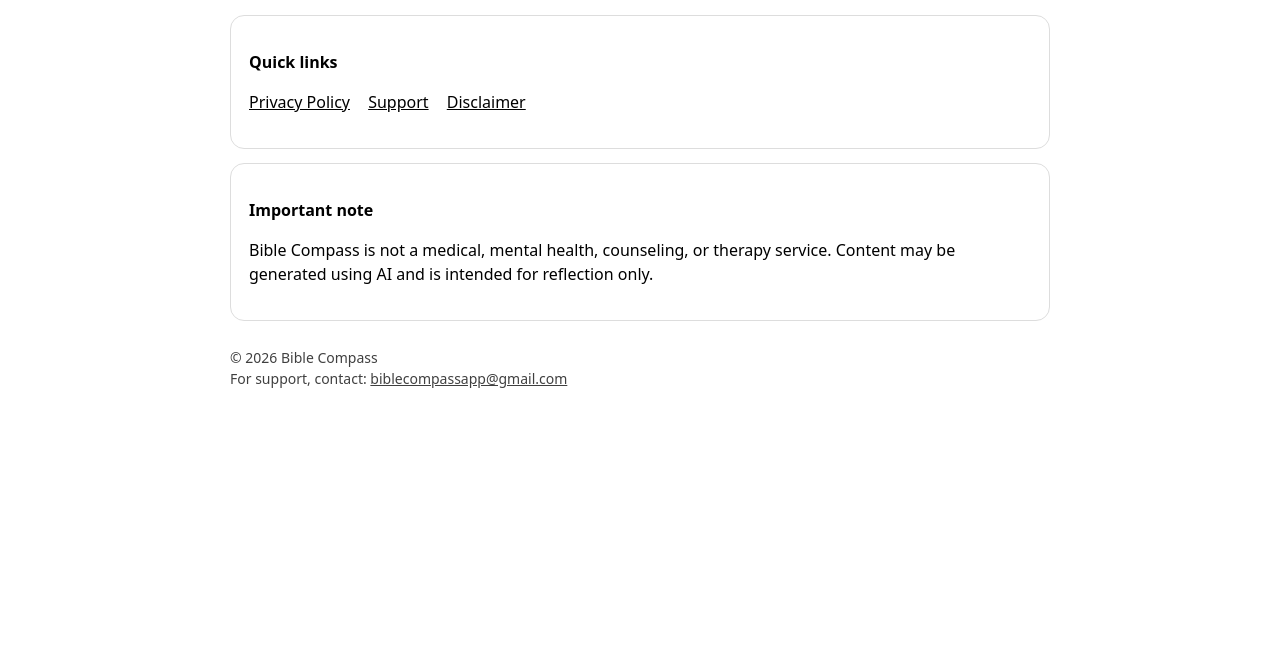
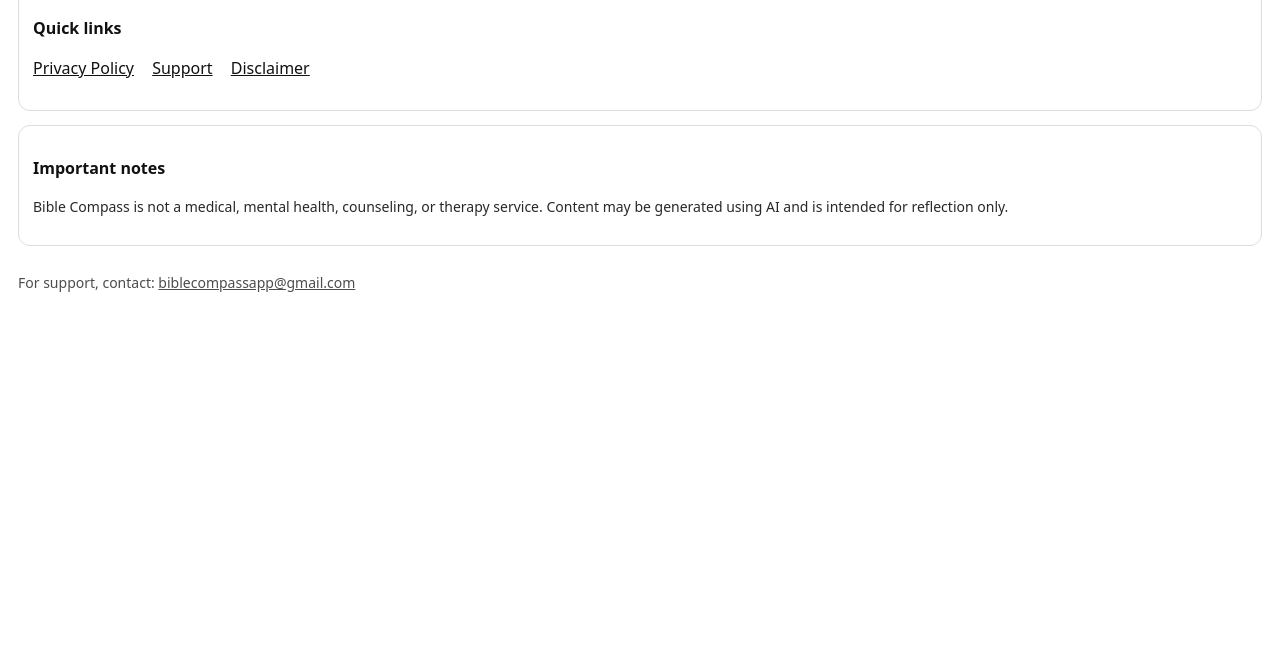
Before and after one commit to hyfen8ed-creator/bible-compass-site, a plain HTML site: page index.html in a window 1280 px wide. Shown: the part 132-800 px from the top of the page. Drawn offline with Linux system fonts and the light colour scheme.

Commit message:
Update index.html

```diff
--- a/index.html
+++ b/index.html
@@ -5,38 +5,21 @@
   <meta name="viewport" content="width=device-width,initial-scale=1" />
   <title>Bible Compass</title>
   <style>
-    body{
-      font-family:system-ui,-apple-system,Segoe UI,Roboto,Arial,sans-serif;
-      max-width:820px;
-      margin:48px auto;
-      padding:0 18px;
-      line-height:1.5
-    }
+    body{font-family:system-ui,-apple-system,Segoe UI,Roboto,Helvetica,Arial,sans-serif;margin:0;padding:18px;line-height:1.5;background:#fff;color:#111}
     header{margin-bottom:18px}
     h1{margin:0 0 6px 0;font-size:34px}
     .tag{opacity:.8;margin:0 0 18px 0}
-    .card{
-      border:1px solid #ddd;
-      border-radius:14px;
-      padding:18px;
-      margin:14px 0
-    }
+    .card{border:1px solid #ddd;border-radius:12px;padding:14px;margin:0 0 14px 0}
     a{color:inherit}
     .links a{display:inline-block;margin-right:14px}
-    footer{
-      margin-top:26px;
-      opacity:.75;
-      font-size:14px
-    }
+    footer{margin-top:26px;opacity:.75;font-size:14px}
+    .tiny{font-size:14px;opacity:.9}
   </style>
 </head>
 <body>
   <header>
     <h1>Bible Compass</h1>
-    <p class="tag">
-      A faith-based reflection tool that provides scripture-inspired content
-      for personal contemplation.
-    </p>
+    <p class="tag">A faith-based reflection tool.</p>
   </header>
 
   <div class="card">
@@ -49,21 +32,15 @@
   </div>
 
   <div class="card">
-    <p><b>Important note</b></p>
-    <p>
+    <p><b>Important notes</b></p>
+    <p class="tiny">
       Bible Compass is not a medical, mental health, counseling, or therapy service.
       Content may be generated using AI and is intended for reflection only.
     </p>
   </div>
 
   <footer>
-    © <span id="y"></span> Bible Compass<br>
-    For support, contact:
-    <a href="mailto:biblecompassapp@gmail.com">biblecompassapp@gmail.com</a>
+    <div>For support, contact: <a href="mailto:biblecompassapp@gmail.com">biblecompassapp@gmail.com</a></div>
   </footer>
-
-  <script>
-    document.getElementById("y").textContent = new Date().getFullYear();
-  </script>
 </body>
 </html>
```
